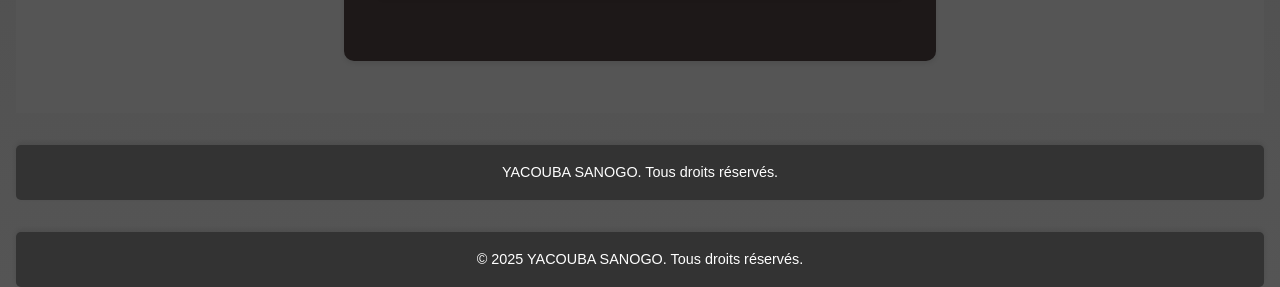
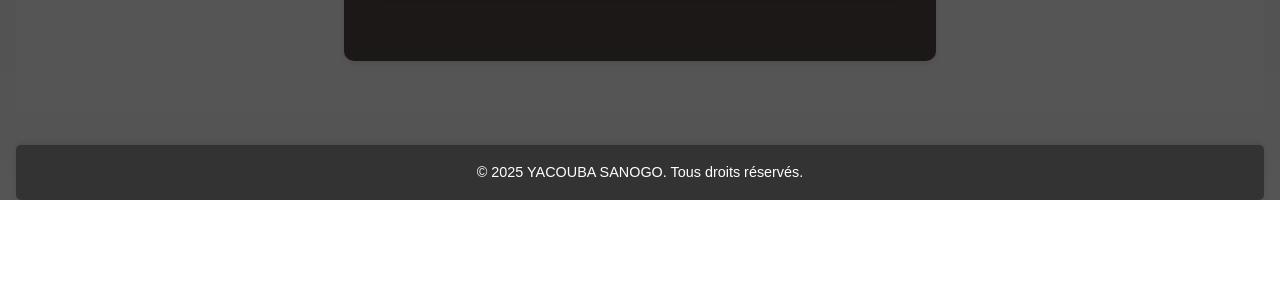
Before and after one commit to Yacou-coder/Portfolio, a plain HTML site: page index.html in a window 1280 px wide. Shown: the part 2777-3064 px from the top of the page. After the commit the page ends 2977 px from the top, so only its background shows below. Drawn offline with Linux system fonts and the light colour scheme.

Commit message:
Update index.html
Mise à jour de mon portfolio

```diff
--- a/index.html
+++ b/index.html
@@ -102,11 +102,6 @@
             </div>
         </section>
     </main>
-
-    <footer>
-        <p>YACOUBA SANOGO. Tous droits réservés.</p>
-    </footer>
-
     <script src="script.js"></script>
 </body>
 </html>
```
